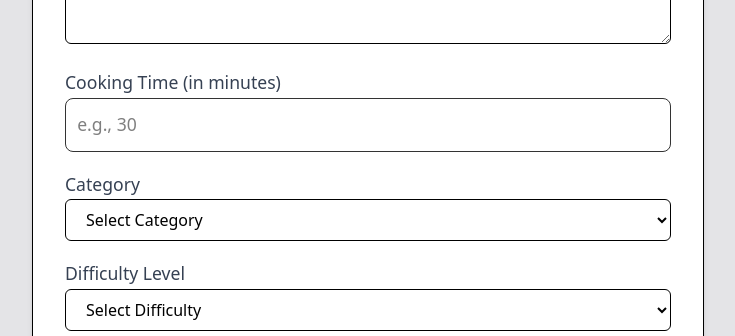
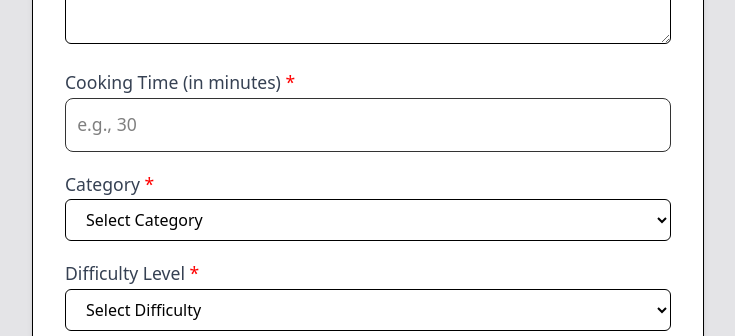
Before and after one commit to shubhajit-paul-web/mini-recipe-project, a React (Vite) app: page /add-recipe in a window 1280 px wide. Shown: the part 878-1214 px from the top of the page, without its empty margins (40-775 px from the left). Built offline with nearby package versions, Linux system fonts and the light colour scheme.

Commit message:
adding required in form

```diff
--- a/src/components/AddRecipeForm.jsx
+++ b/src/components/AddRecipeForm.jsx
@@ -92,15 +92,15 @@ const AddRecipeForm = () => {
 			{/* Cooking Time */}
 			<div className="mb-5">
 				<label htmlFor="cookingTime" className="block text-sm font-medium text-gray-700 mb-1">
-					Cooking Time (in minutes)
+					Cooking Time (in minutes) <span className="text-red-500">*</span>
 				</label>
-				<input {...register("cookingTime")} id="cookingTime" type="number" min="1" placeholder="e.g., 30" className="w-full border rounded-md px-4 py-2 focus:outline-none focus:ring-2 focus:ring-orange-400" />
+				<input {...register("cookingTime", {required: true})} id="cookingTime" type="number" min="1" placeholder="e.g., 30" className="w-full border rounded-md px-4 py-2 focus:outline-none focus:ring-2 focus:ring-orange-400" />
 			</div>
 
 			{/* Category */}
 			<div className="mb-5">
 				<label htmlFor="category" className="block text-sm font-medium text-gray-700 mb-1">
-					Category
+					Category <span className="text-red-500">*</span>
 				</label>
 				<select {...register("category", {required: true})} id="category" className="w-full border rounded-md px-4 py-2 focus:outline-none focus:ring-2 focus:ring-orange-400">
 					<option value="">Select Category</option>
@@ -116,9 +116,9 @@ const AddRecipeForm = () => {
 			{/* Difficulty */}
 			<div className="mb-5">
 				<label htmlFor="difficulty" className="block text-sm font-medium text-gray-700 mb-1">
-					Difficulty Level
+					Difficulty Level <span className="text-red-500">*</span>
 				</label>
-				<select {...register("difficulty")} id="difficulty" className="w-full border rounded-md px-4 py-2 focus:outline-none focus:ring-2 focus:ring-orange-400">
+				<select {...register("difficulty", {required: true})} id="difficulty" className="w-full border rounded-md px-4 py-2 focus:outline-none focus:ring-2 focus:ring-orange-400">
 					<option value="">Select Difficulty</option>
 					<option value="Easy">🟢 Easy</option>
 					<option value="Medium">🟠 Medium</option>
```
